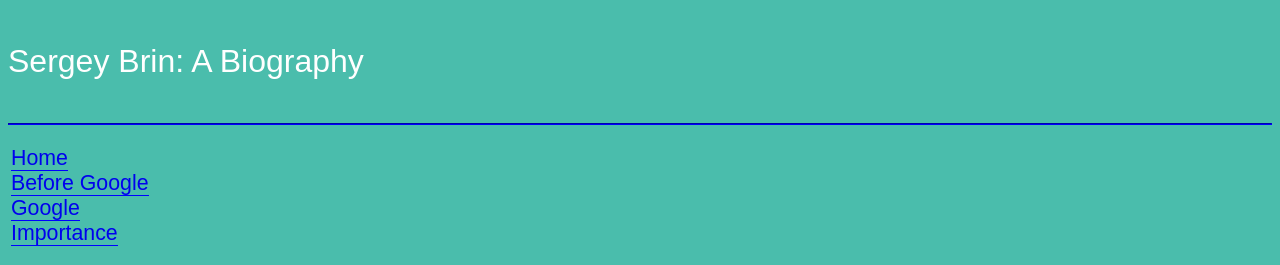
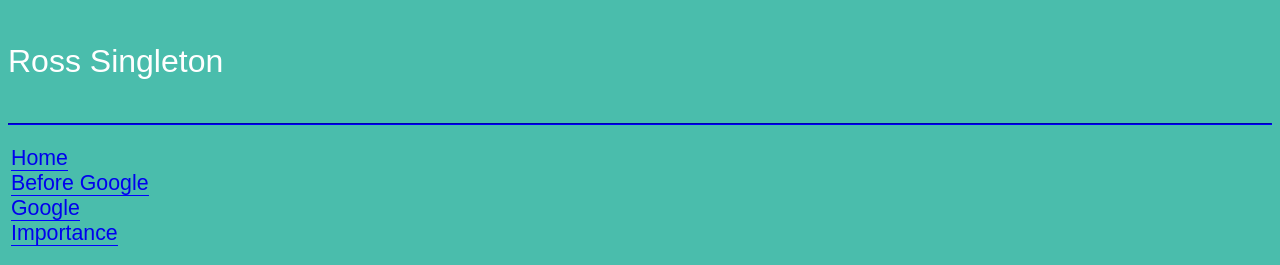
Before and after one commit to RossSingleton/Eportfolio, a plain HTML site: page index.html in a window 1280 px wide. Shown: the top 265 px of the page. Drawn offline with Linux system fonts and the light colour scheme.

```diff
--- a/index.html
+++ b/index.html
@@ -4,12 +4,12 @@
 <head>
 <meta charset="utf-8">
 <link rel="stylesheet" type="text/css" href="stylesheet.css">
-<title>Sergey Brin: A Biography</title>
+<title>Ross Singleton</title>
 </head>
 
 <body>
 
-<h1>Sergey Brin: A Biography</h1>
+<h1>Ross Singleton</h1>
 
 <hr/>
 
```
